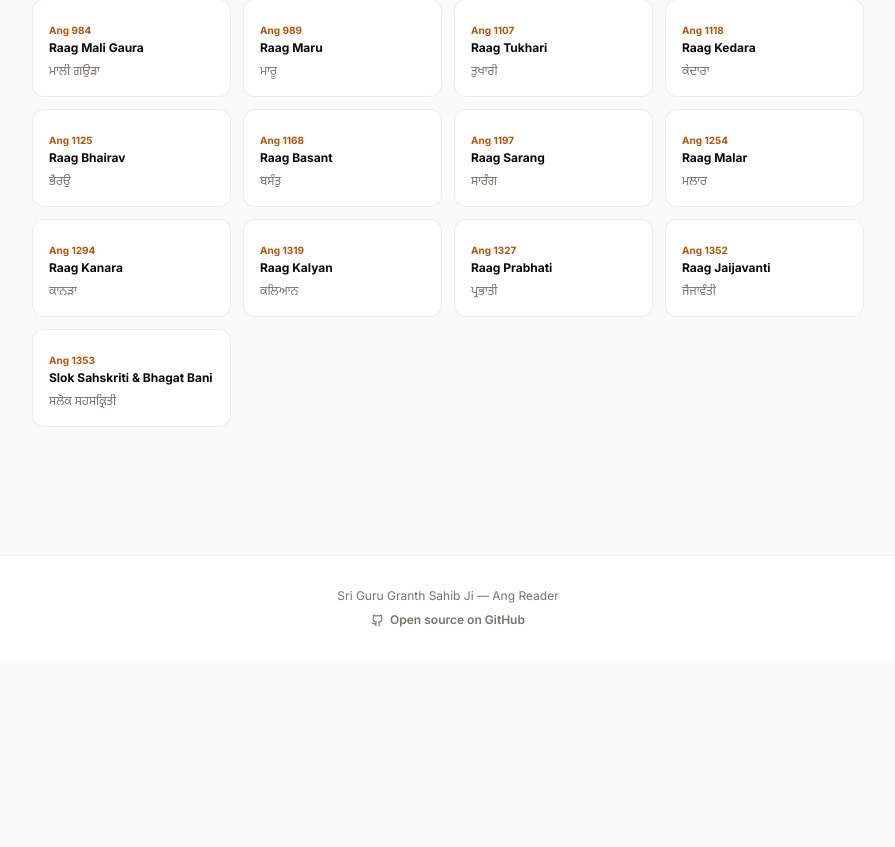
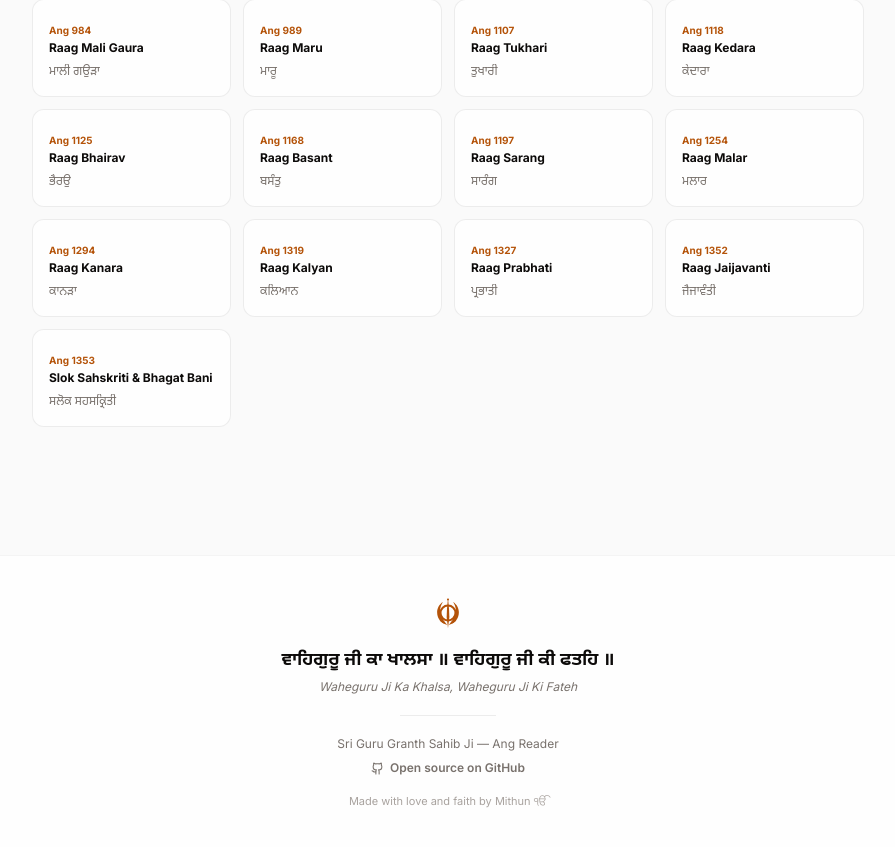
Before and after one commit to mithun-srinivasan/sggs, a Next.js app: page / in a window 1280 px wide. Shown: the part 3705-4552 px from the top of the page, without its empty margins (192-1087 px from the left). Before the commit the page ends 4368 px from the top, so only its background shows below. Built offline with nearby package versions, Linux system fonts and the light colour scheme; no server answers.

Commit message:
Homepage: rich footer with Fateh, Khanda emblem, GitHub link, author credit

```diff
--- a/app/page.tsx
+++ b/app/page.tsx
@@ -27,6 +27,7 @@
 import NitnemCard from "@/components/NitnemCard";
 import ReadingJourney from "@/components/ReadingJourney";
 import GurpurabCalendar from "@/components/GurpurabCalendar";
+import { KhandaIcon } from "@/components/SikhSymbols";
 import {
   BookOpen,
   Search,
@@ -636,18 +637,31 @@
           </section>
         </main>
 
-        {/* Simple footer */}
-        <footer className="mt-16 border-t border-[var(--border-subtle)] bg-[var(--surface)]/80 backdrop-blur-md py-8 text-center text-xs text-[var(--text-muted)]">
-          <p>Sri Guru Granth Sahib Ji — Ang Reader</p>
+        {/* Footer — Fateh, app name, source link, author credit */}
+        <footer className="mt-16 border-t border-[var(--border-subtle)] bg-[var(--surface)]/80 backdrop-blur-md px-5 py-10 text-center">
+          <KhandaIcon size={34} className="text-[var(--accent)]" />
+          <p dir="auto" lang="pa" className="font-gurmukhi mt-4 text-lg font-semibold leading-relaxed text-[var(--text)]">
+            ਵਾਹਿਗੁਰੂ ਜੀ ਕਾ ਖਾਲਸਾ ॥ ਵਾਹਿਗੁਰੂ ਜੀ ਕੀ ਫਤਹਿ ॥
+          </p>
+          <p className="mt-1 text-xs italic text-[var(--text-muted)]">
+            Waheguru Ji Ka Khalsa, Waheguru Ji Ki Fateh
+          </p>
+          <div className="mx-auto mt-5 h-px w-24 bg-[var(--border)]" aria-hidden="true" />
+          <p className="mt-5 text-xs text-[var(--text-muted)]">
+            Sri Guru Granth Sahib Ji — Ang Reader
+          </p>
           <a
             href="https://github.com/mithun-srinivasan/sggs"
             target="_blank"
             rel="noopener noreferrer"
-            className="mt-2 inline-flex items-center gap-1.5 font-semibold text-[var(--text-muted)] transition hover:text-[var(--accent)]"
+            className="mt-2 inline-flex items-center gap-1.5 text-xs font-semibold text-[var(--text-muted)] transition hover:text-[var(--accent)]"
           >
             <Github size={13} />
             <span>Open source on GitHub</span>
           </a>
+          <p className="mt-3 text-[11px] text-[var(--text-faint)]">
+            Made with love and faith by Mithun <span aria-hidden="true">ੴ</span>
+          </p>
         </footer>
       </div>
     </div>
```
